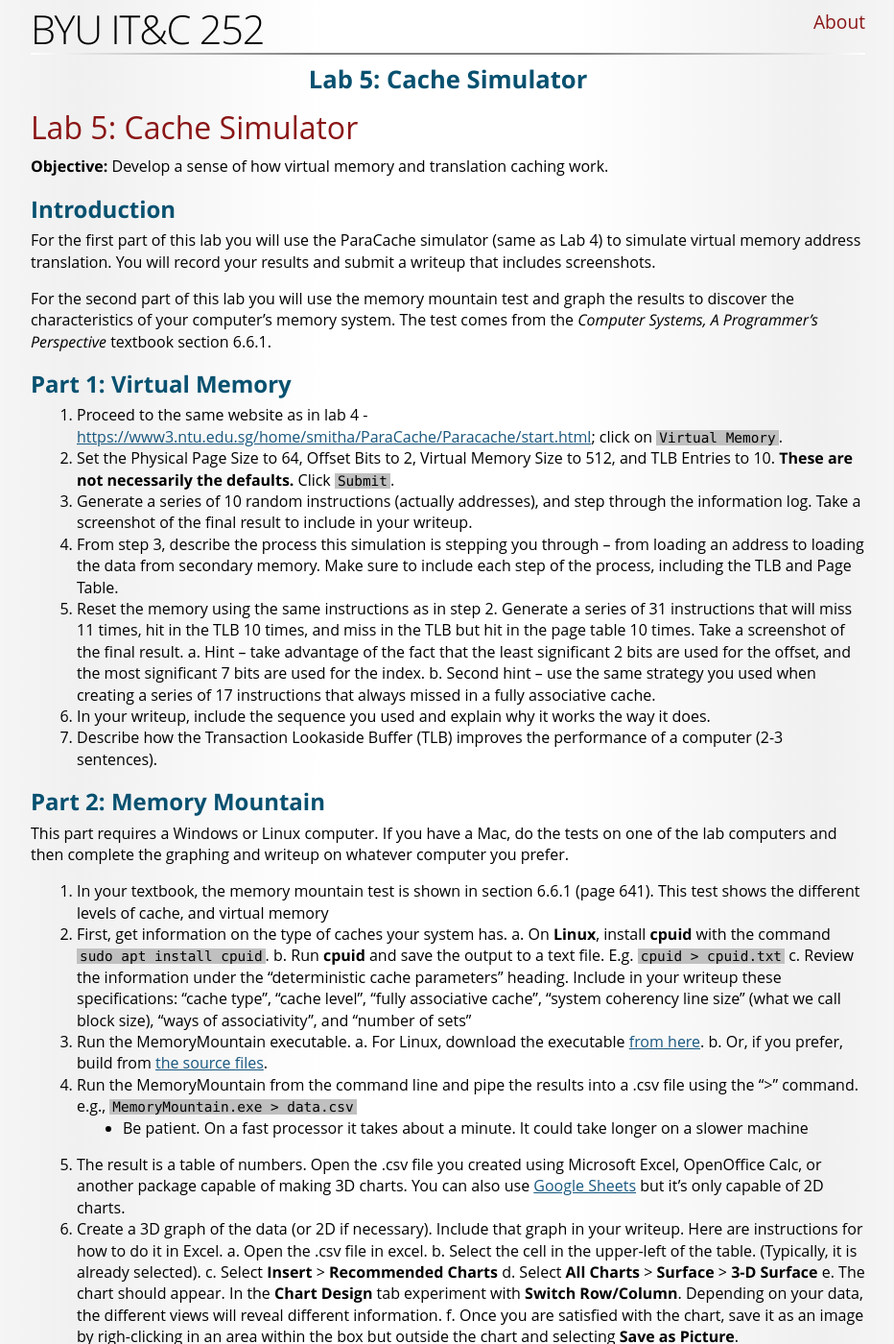
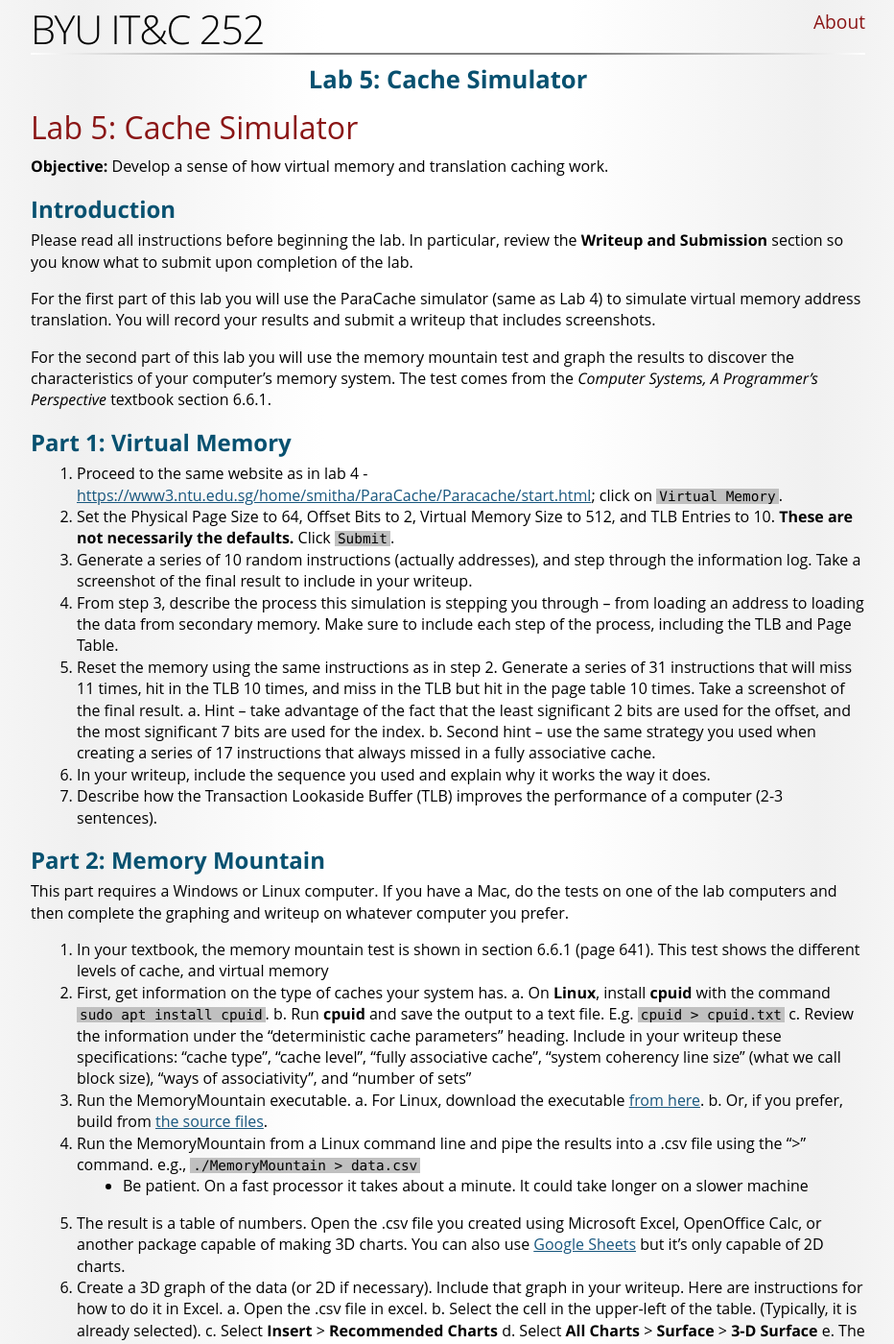
Before and after one commit to bredd/byu-itc-252.github.io, a Jekyll site: the page built from Extra/Lab5.md, in a window 1280 px wide and 1400 px high. Shown: the whole window at 96% size, without its empty margins (173-1105 px from the left). Built offline with Jekyll 4.4.1, drawn with Linux system fonts in a browser that asks for light colours; some web fonts are replaced; our own code applies the rules of GitHub Pages for plain Markdown files.

Commit message:
Lab 5 Updates

```diff
--- a/Extra/Lab5.md
+++ b/Extra/Lab5.md
@@ -3,6 +3,8 @@
 **Objective:**  Develop a sense of how virtual memory and translation caching work.
 
 ## Introduction
+
+Please read all instructions before beginning the lab. In particular, review the **Writeup and Submission** section so you know what to submit upon completion of the lab.
 
 For the first part of this lab you will use the ParaCache simulator (same as Lab 4) to simulate virtual memory address translation. You will record your results and submit a writeup that includes screenshots.
 
@@ -33,7 +35,7 @@ This part requires a Windows or Linux computer. If you have a Mac, do the tests
 4. Run the MemoryMountain executable.
     a. For Linux, download the executable [from here](LinuxMemoryMountain.zip).
     b. Or, if you prefer, build from [the source files](MemoryMountainSource.zip).
-4. Run the MemoryMountain from the command line and pipe the results into a .csv file using the ">" command. e.g., `MemoryMountain.exe > data.csv`
+4. Run the MemoryMountain from a Linux command line and pipe the results into a .csv file using the ">" command. e.g., `./MemoryMountain > data.csv`
     * Be patient. On a fast processor it takes about a minute. It could take longer on a slower machine
 5. The result is a table of numbers. Open the .csv file you created using Microsoft Excel, OpenOffice Calc, or another package capable of making 3D charts. You can also use [Google Sheets](https://docs.google.com/spreadsheets) but it's only capable of 2D charts.
 6. Create a 3D graph of the data (or 2D if necessary). Include that graph in your writeup. Here are instructions for how to do it in Excel.
```
Also changed, not shown: 2 other files.
